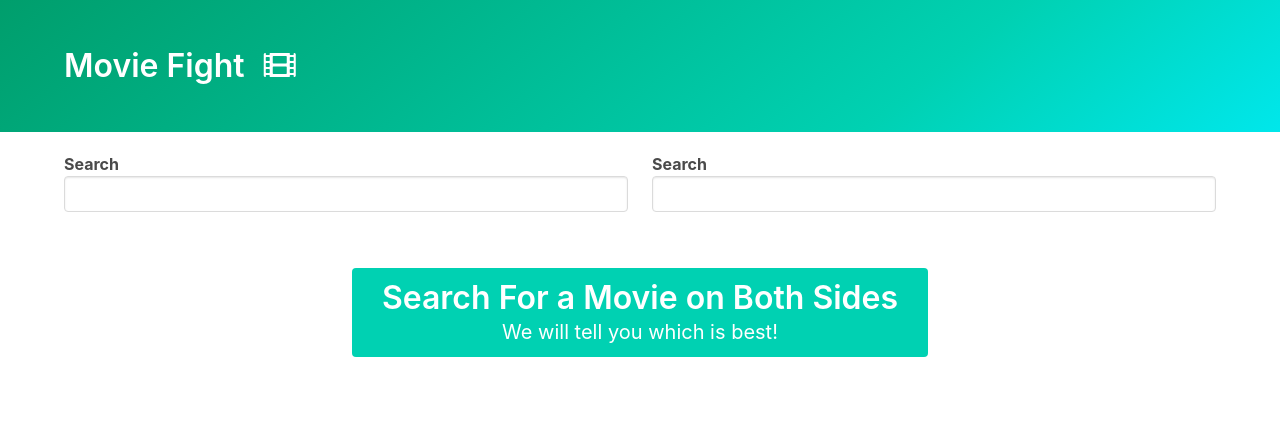
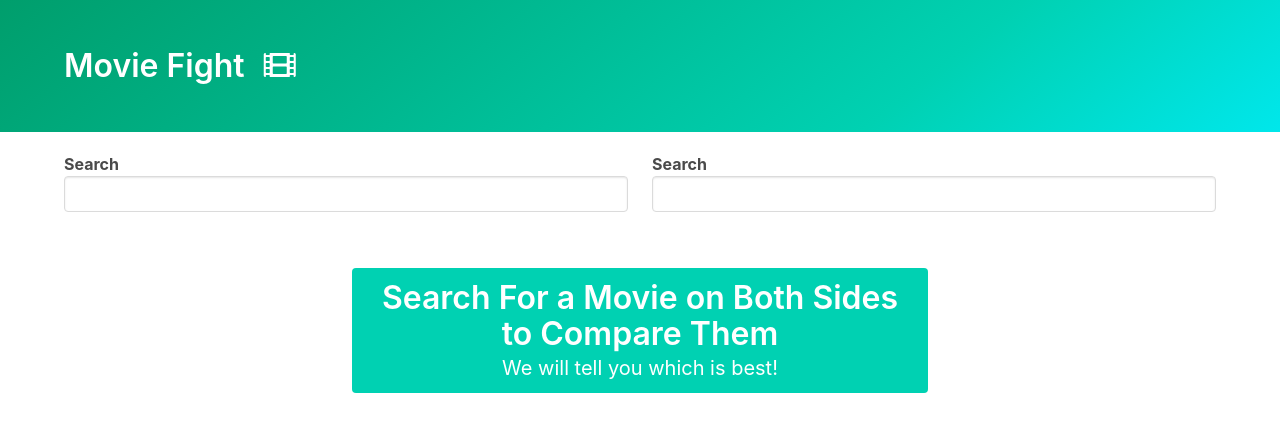
Before and after one commit to dcc5235/App_Design_Patterns, a plain HTML site: page index.html in a window 1280 px wide. Drawn offline with nearby package versions, Linux system fonts and the light colour scheme.

Commit message:
change text for markup

```diff
--- a/index.html
+++ b/index.html
@@ -33,7 +33,7 @@
       </div>
     </div>
     <div class="column is-half notification is-primary tutorial">
-      <h1 class="title">Search For a Movie on Both Sides</h1>
+      <h1 class="title">Search For a Movie on Both Sides to Compare Them</h1>
       <p class="subtitle">We will tell you which is best!</p>
     </div>
   </div>
```
